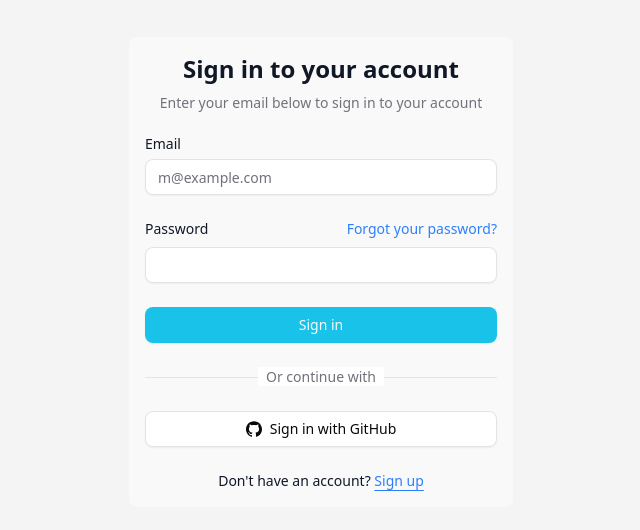
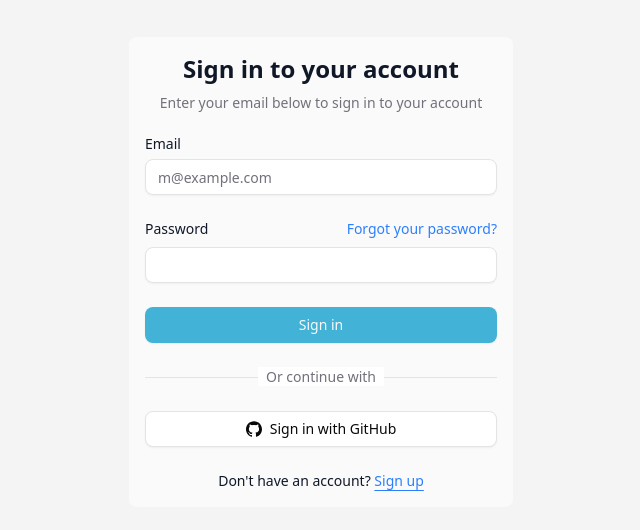
Before and after one commit to abdullodev/admin, a React (Vite) app: page /sign-in in a window 1280 px wide. Shown: the part 128-658 px from the top of the page, without its empty margins (319-959 px from the left). Built offline with nearby package versions, Linux system fonts and the light colour scheme.

Commit message:
some changes in ui

```diff
--- a/src/app/layout.tsx
+++ b/src/app/layout.tsx
@@ -12,10 +12,8 @@ export default function Layout() {
       <AppSidebar />
       <SidebarInset>
         <Header />
-        <main className="flex w-full flex-col overflow-hidden bg-background transition-[width,height] ease-linear group-has-[[data-collapsible=icon]]/sidebar-wrapper:pt-0">
-          <div className="flex overflow-auto w-full max-w-[100rem] flex-col items-center justify-center gap-8 p-4">
-            <Outlet />
-          </div>
+        <main className="p-4">
+          <Outlet />
         </main>
       </SidebarInset>
     </SidebarProvider>
--- a/src/components/form-elements/select/form-select.tsx
+++ b/src/components/form-elements/select/form-select.tsx
@@ -107,7 +107,7 @@ export default function FormSelect({
                   : "!text-[var(--accent)]",
               menu: () => "!bg-[var(--card)]",
               option: (state) =>
-                ` ${state.isFocused ? "!bg-[var(--primary)]/70" : ""} ${
+                ` ${state.isFocused ? "!bg-[var(--primary)]/40" : ""} ${
                   state.isSelected ? "!bg-[var(--primary)]/70" : ""
                 }
                 `,
--- a/src/index.css
+++ b/src/index.css
@@ -20,17 +20,17 @@
   --radius: 0.625rem;
   --background: oklch(1 0 0);
   --foreground: oklch(0.141 0.005 285.823);
-  --card: #f9f9f9;
+  --card: #fafafa;
   --card-foreground: oklch(0.141 0.005 285.823);
   --popover: oklch(1 0 0);
   --popover-foreground: oklch(0.141 0.005 285.823);
-  --primary: #18c2e9;
+  --primary: #42b2d7;
   --primary-foreground: oklch(0.985 0 0);
   --secondary: oklch(0.967 0.001 286.375);
   --secondary-foreground: oklch(0.21 0.006 285.885);
   --muted: oklch(0.967 0.001 286.375);
   --muted-foreground: oklch(0.552 0.016 285.938);
-  --accent: oklch(0.967 0.001 286.375);
+  --accent: #fafafa;
   --accent-foreground: oklch(0.21 0.006 285.885);
   --destructive: oklch(0.577 0.245 27.325);
   --border: oklch(0.92 0.004 286.32);
@@ -43,19 +43,19 @@
   --chart-5: oklch(0.769 0.188 70.08);
   --sidebar: oklch(0.985 0 0);
   --sidebar-foreground: #042d3b;
-  --sidebar-primary: #18c2e9;
+  --sidebar-primary: #42b2d7;
   --sidebar-primary-foreground: #dfe2e3;
   --sidebar-accent: #e9e9e9;
   --sidebar-accent-foreground: #0c779a;
   --sidebar-border: oklch(0.92 0.004 286.32);
   --sidebar-ring: oklch(0.705 0.015 286.067);
-  --header: #f9f9f9;
+  --header: #fafafa;
 }
 
 .dark {
-  --background: #292c31;
+  --background: #232529;
   --foreground: oklch(0.985 0 0);
-  --card: #232529;
+  --card: #292c31;
   --card-foreground: oklch(0.985 0 0);
   --popover: #232529;
   --popover-foreground: oklch(0.985 0 0);
@@ -68,7 +68,7 @@
   --accent: #292c31;
   --accent-foreground: oklch(0.985 0 0);
   --destructive: oklch(0.704 0.191 22.216);
-  --border: oklch(1 0 0 / 10%);
+  --border: oklch(1 0 0 / 15%);
   --input: oklch(1 0 0 / 15%);
   --ring: oklch(0.552 0.016 285.938);
   --chart-1: oklch(0.488 0.243 264.376);
@@ -84,7 +84,7 @@
   --sidebar-accent-foreground: oklch(0.985 0 0);
   --sidebar-border: oklch(1 0 0 / 10%);
   --sidebar-ring: oklch(0.552 0.016 285.938);
-  --header: #232529;
+  --header: #292c31;
 }
 
 @theme inline {
```
